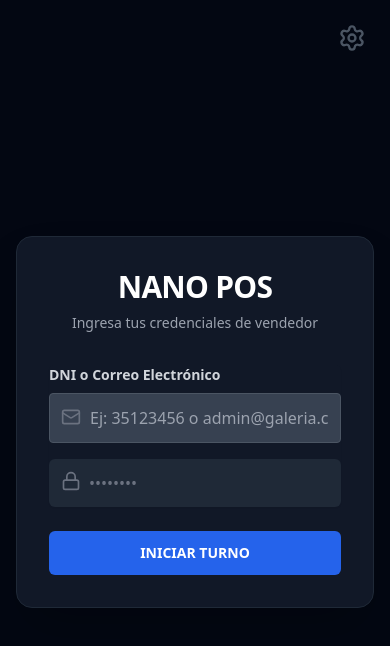
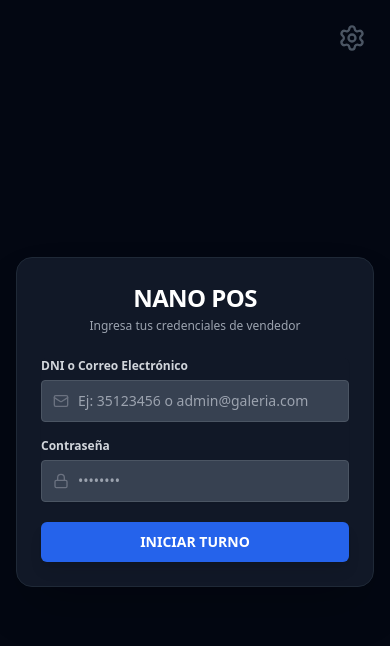
Before and after one commit to Emanuelnaon/ERP-GALERIA, a React (Vite) app in the folder nano-pos/: page / in a window 390 px wide. Shown: the top 646 px of the page. Built offline with nearby package versions, Linux system fonts and the light colour scheme; no server answers.

Commit message:
feat: new login

```diff
--- a/nano-pos/src/pages/Auth/Login.jsx
+++ b/nano-pos/src/pages/Auth/Login.jsx
@@ -73,8 +73,8 @@ export default function Login() {
     };
 
     return (
-        <div className="flex min-h-screen items-center justify-center bg-gray-950 px-4 relative">
-            {/* 👇 Botón de configuración oculto a simple vista (Arriba a la derecha) */}
+        /* 👇 MAGIA 1: min-h-[100dvh] en lugar de min-h-screen y agregamos py-6 por si la pantalla es enana */
+        <div className="flex min-h-[100dvh] items-center justify-center bg-gray-950 px-4 py-6 relative">
             <button
                 type="button"
                 onClick={handleConfigurarDispositivo}
@@ -83,72 +83,78 @@ export default function Login() {
                 <Settings size={28} />
             </button>
 
-            <div className="w-full max-w-sm space-y-8 bg-gray-900 p-8 rounded-2xl border border-gray-800 shadow-2xl">
-                {/* Encabezado */}
+            {/* 👇 MAGIA 2: p-6 para móvil, p-8 para PC. space-y-6 para móvil, space-y-8 para PC */}
+            <div className="w-full max-w-sm space-y-6 md:space-y-8 bg-gray-900 p-6 md:p-8 rounded-2xl border border-gray-800 shadow-2xl">
                 <div className="text-center">
-                    <h1 className="text-3xl font-bold tracking-tight text-white">NANO POS</h1>
-                    <p className="mt-2 text-sm text-gray-400">Ingresa tus credenciales de vendedor</p>
+                    {/* 👇 MAGIA 3: text-2xl en móvil, text-3xl en PC */}
+                    <h1 className="text-2xl md:text-3xl font-bold tracking-tight text-white">NANO POS</h1>
+                    <p className="mt-1 md:mt-2 text-xs md:text-sm text-gray-400">
+                        Ingresa tus credenciales de vendedor
+                    </p>
                 </div>
 
-                {/* 👇 INDICADOR VISUAL: Si la terminal está bautizada, lo mostramos */}
                 {dispositivoLocalId && (
-                    <div className="flex items-center justify-center gap-2 bg-indigo-900/30 text-indigo-400 p-3 rounded-xl border border-indigo-800/50">
-                        <MonitorSmartphone size={18} />
-                        <span className="text-sm font-medium">
+                    <div className="flex items-center justify-center gap-2 bg-indigo-900/30 text-indigo-400 p-2.5 md:p-3 rounded-xl border border-indigo-800/50">
+                        <MonitorSmartphone size={16} className="md:w-5 md:h-5" />
+                        <span className="text-xs md:text-sm font-medium">
                             Terminal de <b>Local {dispositivoLocalId}</b>
                         </span>
                     </div>
                 )}
 
-                {/* Mensaje de Error */}
                 {errorMsg && (
-                    <div className="bg-red-900/50 border border-red-800 text-red-200 text-sm p-3 rounded text-center">
+                    <div className="bg-red-900/50 border border-red-800 text-red-200 text-xs md:text-sm p-3 rounded text-center">
                         {errorMsg}
                     </div>
                 )}
 
-                {/* Formulario */}
-                <form onSubmit={handleLogin} className="mt-8 space-y-6">
+                <form onSubmit={handleLogin} className="mt-6 md:mt-8 space-y-5 md:space-y-6">
                     <div className="space-y-4 rounded-md shadow-sm">
-                        {/* Input DNI / Email */}
-                        <div className="relative mb-4">
-                            {/* Le sacamos el absolute al ícono para que no se superponga con el label, o lo dejamos estético */}
-                            <label className="block text-gray-300 text-sm font-bold mb-2">
+                        <div className="relative mb-3 md:mb-4">
+                            <label className="block text-gray-300 text-xs md:text-sm font-bold mb-1.5 md:mb-2">
                                 DNI o Correo Electrónico
                             </label>
                             <div className="relative">
-                                <Mail className="absolute left-3 top-3.5 h-5 w-5 text-gray-500" />
+                                {/* Ajuste del ícono para que quede centrado con el nuevo alto del input */}
+                                <Mail className="absolute left-3 top-1/2 -translate-y-1/2 h-4 w-4 md:h-5 md:w-5 text-gray-500" />
                                 <input
                                     type="text"
-                                    autoComplete='username'
+                                    autoComplete="username"
                                     value={identificacion}
                                     onChange={(e) => setIdentificacion(e.target.value)}
-                                    className="w-full py-3 pl-10 pr-3 rounded bg-gray-700 text-white border border-gray-600 focus:outline-none focus:border-blue-500"
+                                    /* 👇 MAGIA 4: py-2.5 en móvil, py-3 en PC. Letra más chica en móvil */
+                                    className="w-full py-2.5 md:py-3 pl-9 md:pl-10 pr-3 rounded bg-gray-700 text-white border border-gray-600 focus:outline-none focus:border-blue-500 text-sm md:text-base"
                                     placeholder="Ej: 35123456 o admin@galeria.com"
                                     required
                                 />
                             </div>
                         </div>
 
-                        {/* Input Contraseña */}
                         <div className="relative">
-                            <Lock className="absolute left-3 top-3 h-5 w-5 text-gray-500" />
+                            <label className="block text-gray-300 text-xs md:text-sm font-bold mb-1.5 md:mb-2">
+                                Contraseña
+                            </label>
+                            <div className="relative">
+                                <Lock className="absolute left-3 top-1/2 -translate-y-1/2 h-4 w-4 md:h-5 md:w-5 text-gray-500" />
                                 <input
                                     type="password"
                                     required
-                                className="block w-full rounded-md border-0 bg-gray-800 py-3 pl-10 text-white placeholder:text-gray-500 focus:ring-2 focus:ring-blue-600 sm:text-sm"
+                                    /* 👇 Igual acá: py-2.5 y text-sm para móvil */
+                                    className="w-full py-2.5 md:py-3 pl-9 md:pl-10 pr-3 rounded bg-gray-700 text-white border border-gray-600 focus:outline-none focus:border-blue-500 text-sm md:text-base"
                                     placeholder="••••••••"
-                                autoComplete='current-password'
+                                    autoComplete="current-password"
                                     value={password}
                                     onChange={(e) => setPassword(e.target.value)}
                                 />
+                            </div>
                         </div>
                     </div>
 
                     <button
                         disabled={loading}
                         type="submit"
-                        className="group relative flex w-full justify-center rounded-md bg-blue-600 px-3 py-3 text-sm font-semibold text-white hover:bg-blue-500 focus-visible:outline focus-visible:outline-2 focus-visible:outline-offset-2 focus-visible:outline-blue-600 disabled:opacity-50 disabled:cursor-not-allowed transition-all">
+                        /* 👇 py-2.5 en móvil, py-3 en PC */
+                        className="group relative flex w-full justify-center rounded-md bg-blue-600 px-3 py-2.5 md:py-3 text-sm md:text-base font-semibold text-white hover:bg-blue-500 focus-visible:outline focus-visible:outline-2 focus-visible:outline-offset-2 focus-visible:outline-blue-600 disabled:opacity-50 disabled:cursor-not-allowed transition-all shadow-lg">
                         {loading ? <Loader2 className="h-5 w-5 animate-spin" /> : 'INICIAR TURNO'}
                     </button>
                 </form>
```
Lines whose indentation alone changed are shown as unchanged.
